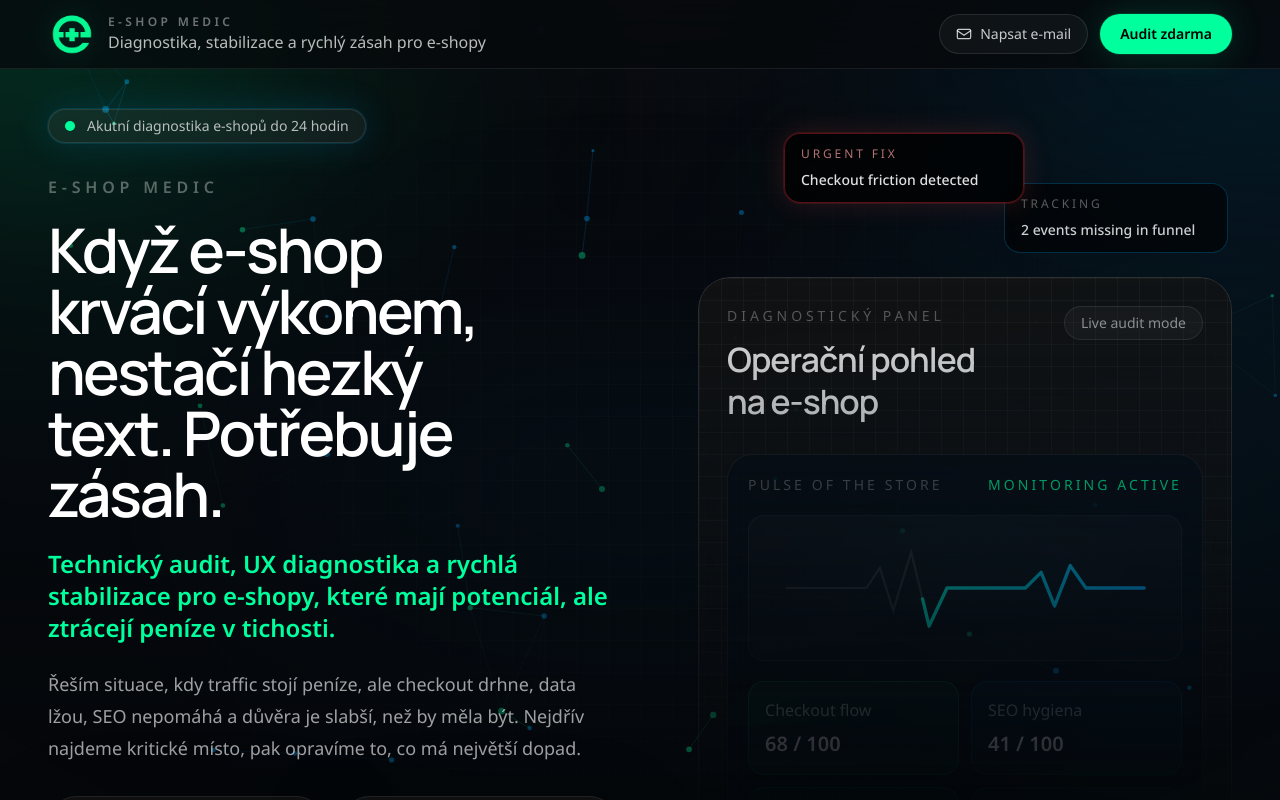
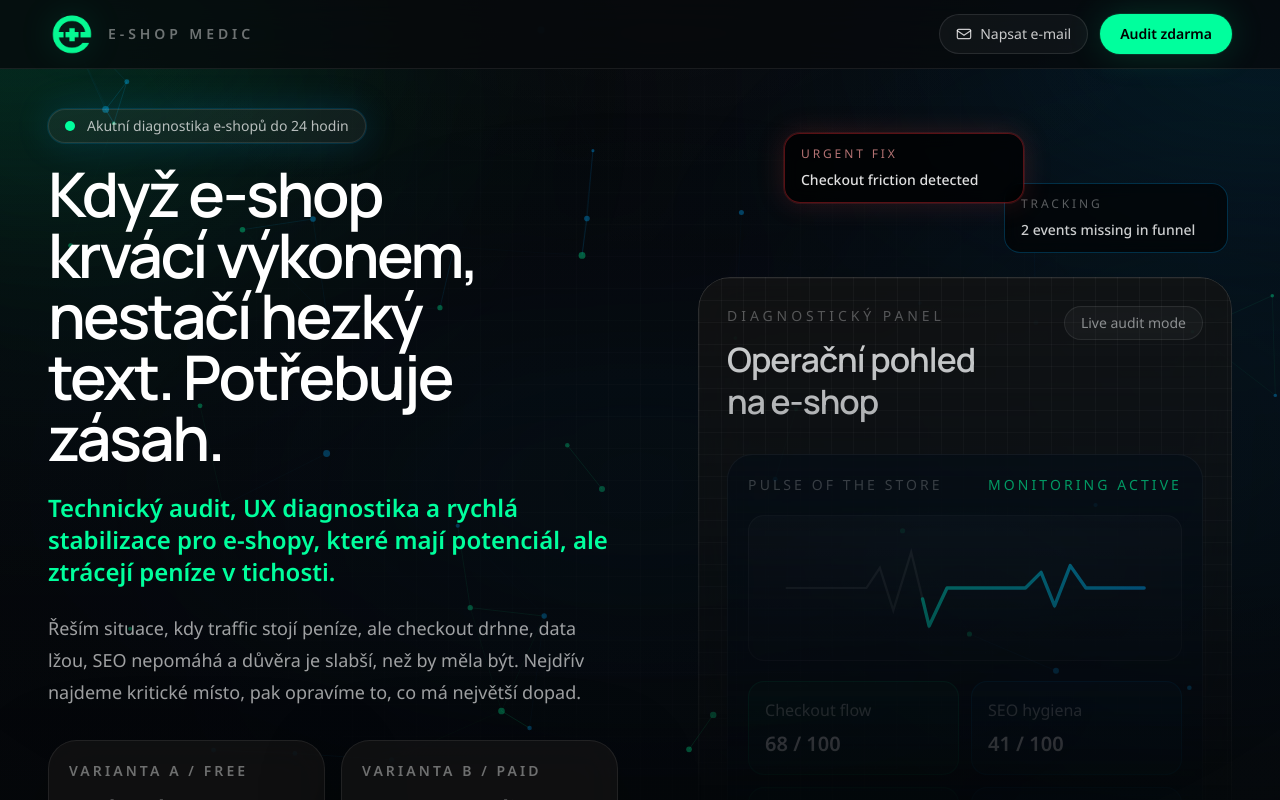
Before and after one commit to lb-ship-it/e-shop-medic, a Next.js app: page / in a window 1280 px wide. Shown: the top 800 px of the page. Built offline with nearby package versions, Linux system fonts and the light colour scheme.

Commit message:
Reduce duplicate hero intro copy

```diff
--- a/app/page.tsx
+++ b/app/page.tsx
@@ -540,9 +540,6 @@ export default function Home() {
                 Akutní diagnostika e-shopů do 24 hodin
               </div>
 
-              <p className="mt-8 text-base font-semibold uppercase tracking-[0.3em] text-white/34">
-                E-shop Medic
-              </p>
               <h1 className="mt-5 max-w-[11ch] font-display text-4xl font-semibold leading-[1.06] tracking-[-0.04em] text-white sm:text-[3rem] sm:leading-[1.02] lg:text-[3.5rem] lg:leading-[0.99] xl:text-[3.85rem]">
                 Když e-shop krvácí výkonem, nestačí hezký text. Potřebuje zásah.
               </h1>
--- a/components/site-header.tsx
+++ b/components/site-header.tsx
@@ -25,11 +25,8 @@ export function SiteHeader() {
             priority
           />
           <div className="min-w-0">
-            <p className="truncate text-xs font-semibold uppercase tracking-[0.28em] text-white/42">
+            <p className="truncate text-xs font-semibold uppercase tracking-[0.28em] text-white/42 sm:text-sm">
               {siteConfig.brand.name}
-            </p>
-            <p className="hidden truncate text-base text-white/72 sm:block">
-              Diagnostika, stabilizace a rychlý zásah pro e-shopy
             </p>
           </div>
         </Link>
```
